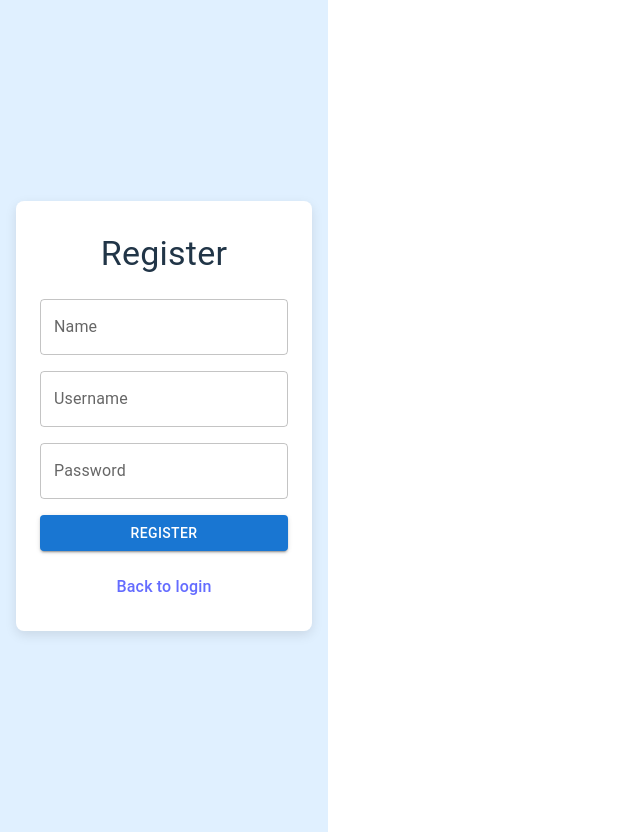
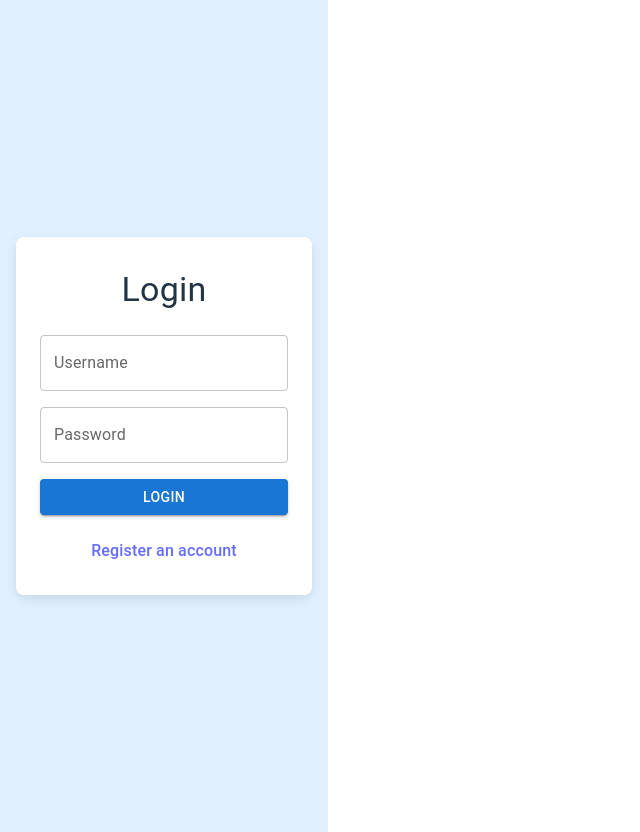
Before and after one commit to CodeNova-Technologies/To-Do-App-New, a React (Vite) app: page / in a window 1280 px wide. Shown: the whole page, without its empty margins (0-640 px from the left). Built offline with nearby package versions, Linux system fonts and the light colour scheme.

Commit message:
login context,route added

```diff
--- a/src/app/App.jsx
+++ b/src/app/App.jsx
@@ -2,15 +2,17 @@ import React from 'react';
 import { AuthProvider } from '../context/AuthContext/AuthContext'
 import { Route, Routes } from 'react-router-dom'
 import Register from '../pages/Register/Register'
-// import Login from '../pages/Login/Login'
+import Login from '../pages/Login/Login'
+import Dashboard from '../pages/Dashboard/Dashboard'
 
 function App() {
 
   return (
     <AuthProvider>
       <Routes>
-        {/* <Route path="/" element={<Login />} /> */}
-        <Route path="/" element={<Register />} />
+        <Route path="/" element={<Login />} />
+        <Route path="/register" element={<Register />} />
+        <Route path="/dashboard/*" element={<Dashboard />} />
       </Routes>
     </AuthProvider>
   )
--- a/src/context/AuthContext/AuthContext.jsx
+++ b/src/context/AuthContext/AuthContext.jsx
@@ -4,7 +4,8 @@ const AuthContext = createContext();
 
 export function AuthProvider({ children }) {
 
-    const [users, setUsers] = useState([]);
+    const [users, setUsers] = useState([]); // All registered users
+    const [user, setUser] = useState(null); // Currently logged-in user
 
     const register = (name, username, password) => {
         const exists = users.some(u => u.username === username);
@@ -12,13 +13,23 @@ export function AuthProvider({ children }) {
             alert('Username already exists!');
             return false;
         }
-        const newUser = { name, username, password};
+        const newUser = { name, username, password };
         setUsers(prev => [...prev, newUser]);
+        setUser(newUser);
         return true;
     }
 
+    const login = (username, password) => {
+        const found = users.find(u => u.username === username && u.password === password);
+        if (found) {
+            setUser(found);
+            return true;
+        }
+        return false;
+    };
+
     return (
-        <AuthContext.Provider value={{ users, register }}>
+        <AuthContext.Provider value={{ user, users, register, login }}>
             {children}
         </AuthContext.Provider>
     )
--- a/src/pages/Login/Login.jsx
+++ b/src/pages/Login/Login.jsx
@@ -1,7 +1,16 @@
-import { useEffect } from 'react'
-import { Container, TextField, Button, Typography, Box } from '@mui/material';
+import { useEffect, useState } from 'react'
+import { Container, TextField, Button, Typography, Box, Alert } from '@mui/material';
+import { useAuth } from '../../context/AuthContext/AuthContext';
+import { Link, useNavigate } from 'react-router-dom';
 
 export default function Login() {
+
+    const { login } = useAuth();
+    const [username, setUserName] = useState('');
+    const [password, setPassword] = useState('');
+    const [error, setError] = useState('');
+
+    const nav = useNavigate();
 
     useEffect(() => {
         document.body.style.overflow = 'hidden';
@@ -12,6 +21,16 @@ export default function Login() {
             document.documentElement.style.overflow = '';
         };
     }, []);
+
+    const submit = () => {
+        if (!username || !password) return setError('Fill all fields');
+        const success = login(username, password);
+        if (success) {
+            nav('/dashboard/tasks');
+        } else {
+            setError('Invalid credentials');
+        }
+    };
 
     return (
         <Box
@@ -37,17 +56,23 @@ export default function Login() {
                     <Typography variant="h4" align="center" mb={1}>
                         Login
                     </Typography>
-                    <TextField label="Username" fullWidth />
+                    {error && <Alert severity="error">{error}</Alert>}
+                    <TextField label="Username" fullWidth
+                        value={username}
+                        onChange={e => setUserName(e.target.value)}
+                    />
                     <TextField
                         label="Password"
                         type="password"
+                        value={password}
+                        onChange={e => setPassword(e.target.value)}
                         fullWidth
                     />
-                    <Button variant="contained" fullWidth>
+                    <Button variant="contained" fullWidth onClick={submit}>
                         Login
                     </Button>
                     <Typography align="center" mt={1}>
-                        Register an account
+                        <Link to="/register">Register an account</Link>
                     </Typography>
                 </Box>
             </Container>
```
